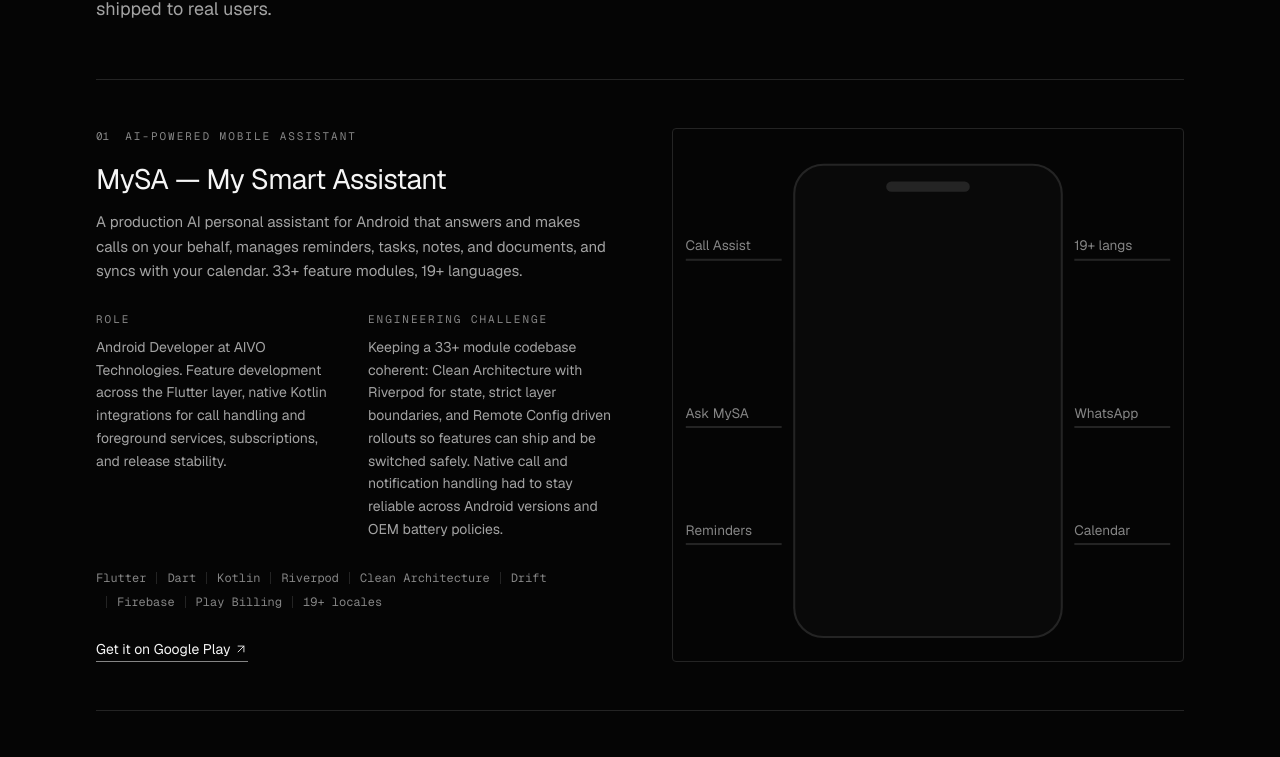
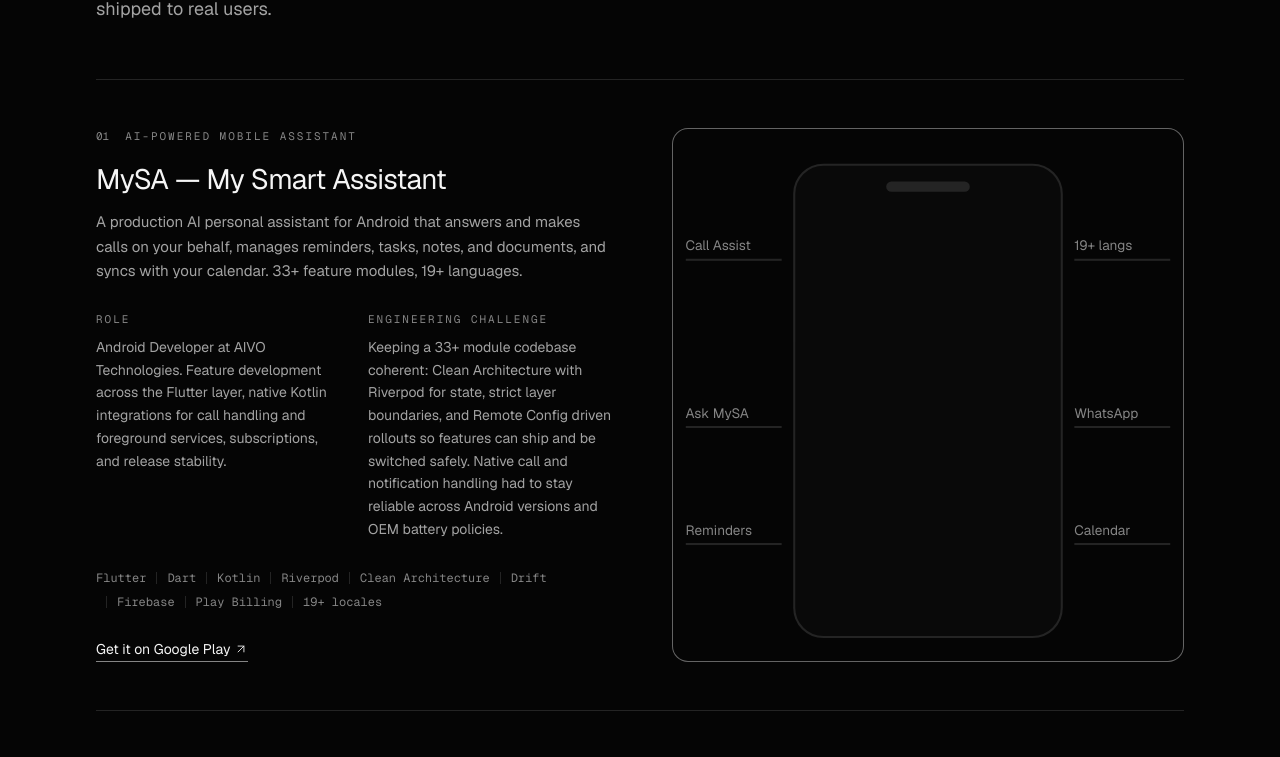
Before and after one commit to Ayush-Bajpaii/Portfolio, a Next.js app: page / in a window 1280 px wide. Shown: the part 2199-2956 px from the top of the page. Built offline with nearby package versions, Linux system fonts and the light colour scheme.

Commit message:
made the diagrams line thick

```diff
--- a/src/components/sections/ProjectVisual.tsx
+++ b/src/components/sections/ProjectVisual.tsx
@@ -23,7 +23,7 @@ export function ProjectVisual({ kind }: { kind: Project["visual"] }) {
   }
 }
 
-const frame = "relative h-full w-full overflow-hidden rounded-md border border-border bg-bg";
+const frame = "relative h-full w-full overflow-hidden rounded-2xl border-[1.5px] border-fg-muted/60 bg-bg";
 
 function AssistantVisual() {
   // MySA: a tall phone handled by the assistant, with feature labels either side.
--- a/src/components/sections/WebsiteVisual.tsx
+++ b/src/components/sections/WebsiteVisual.tsx
@@ -11,7 +11,7 @@ export function WebsiteVisual() {
     { y: 170, label: "Clarity", sub: "session replay" },
   ];
   return (
-    <div className="relative h-full w-full overflow-hidden rounded-md border border-border bg-bg" aria-hidden="true">
+    <div className="relative h-full w-full overflow-hidden rounded-2xl border-[1.5px] border-fg-muted/60 bg-bg" aria-hidden="true">
       <svg viewBox="0 0 344 300" preserveAspectRatio="xMidYMid meet" className="h-full w-full">
         <defs>
           <marker id="arr2" markerWidth="6" markerHeight="6" refX="5" refY="3" orient="auto">
```
